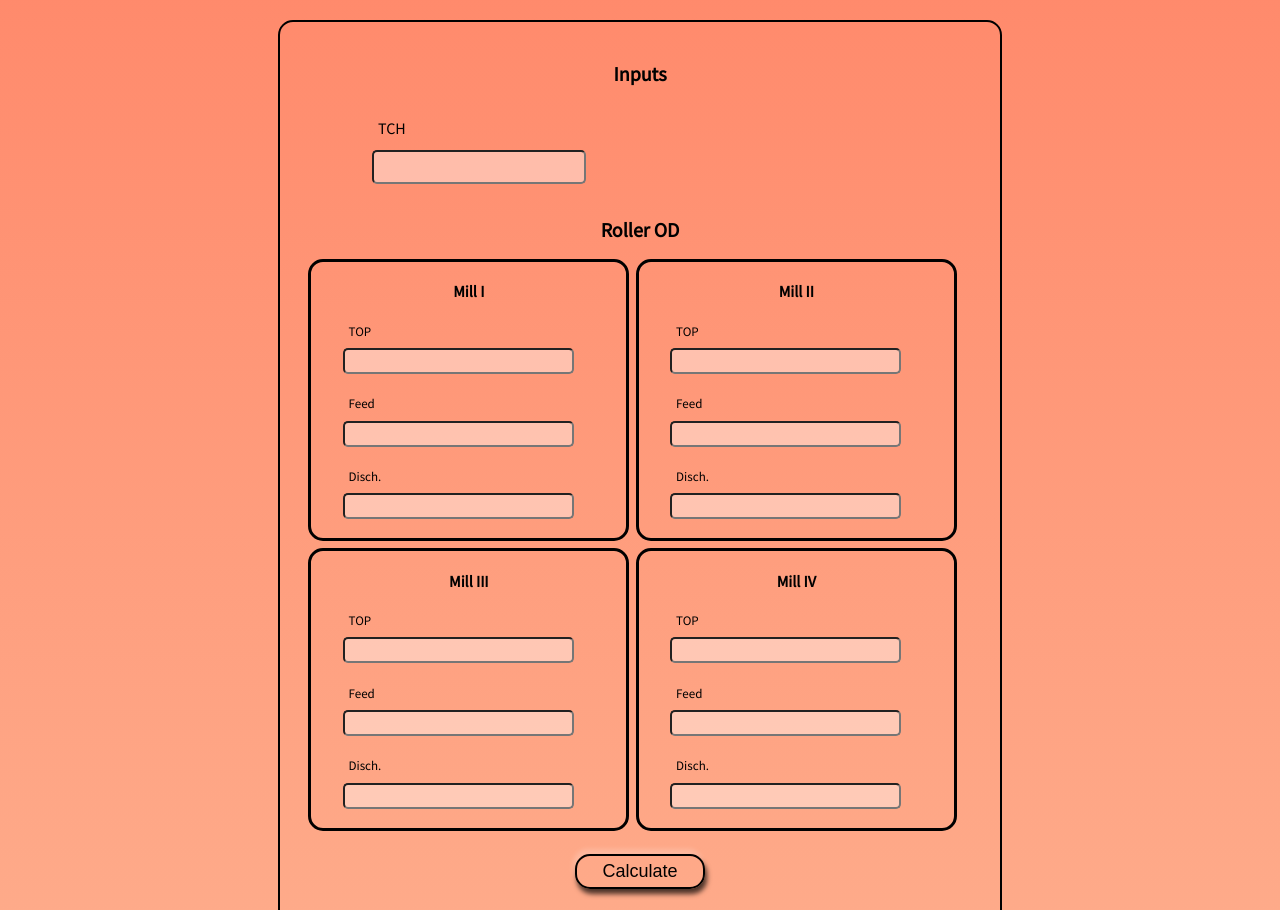
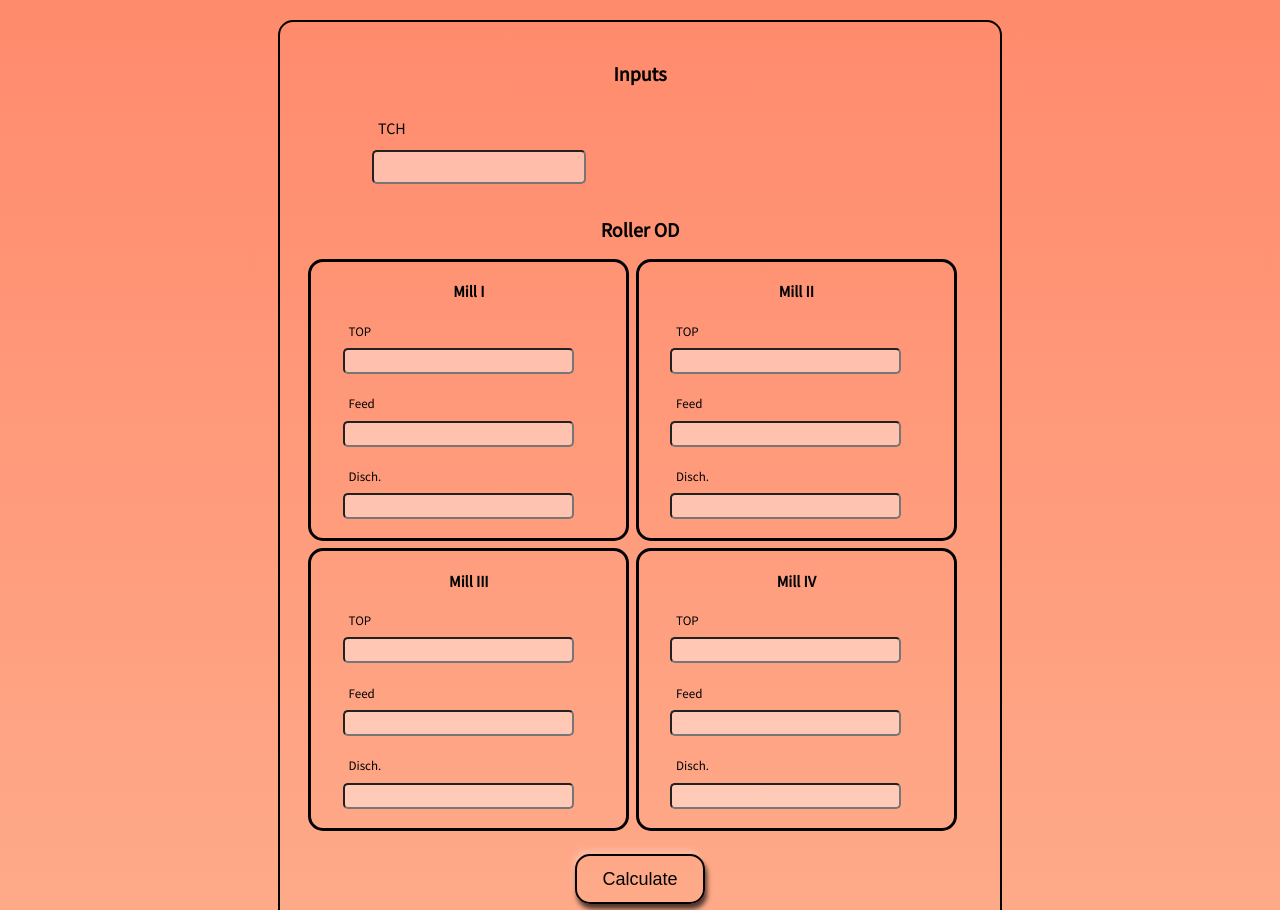
Before and after one commit to Deivasigamanipk/deivasigamanipk.github.io, a plain HTML site: page index.html in a window 1280 px wide. Shown: the part 63-973 px from the top of the page. Drawn offline with Linux system fonts and the light colour scheme.

Commit message:
Button height

```diff
--- a/assets/css/styles.css
+++ b/assets/css/styles.css
@@ -40,7 +40,7 @@ button{
     border-radius: 15px;
     border-color: black;
     box-shadow: 2px 5px 5px rgba(0, 0, 0, 0.7), -2px -5px 5px rgba(255, 255, 255, 0.2) ;
-    height: 35px;
+    height: 50px;
 
     padding-left: 25px;
     padding-right: 25px;
```
